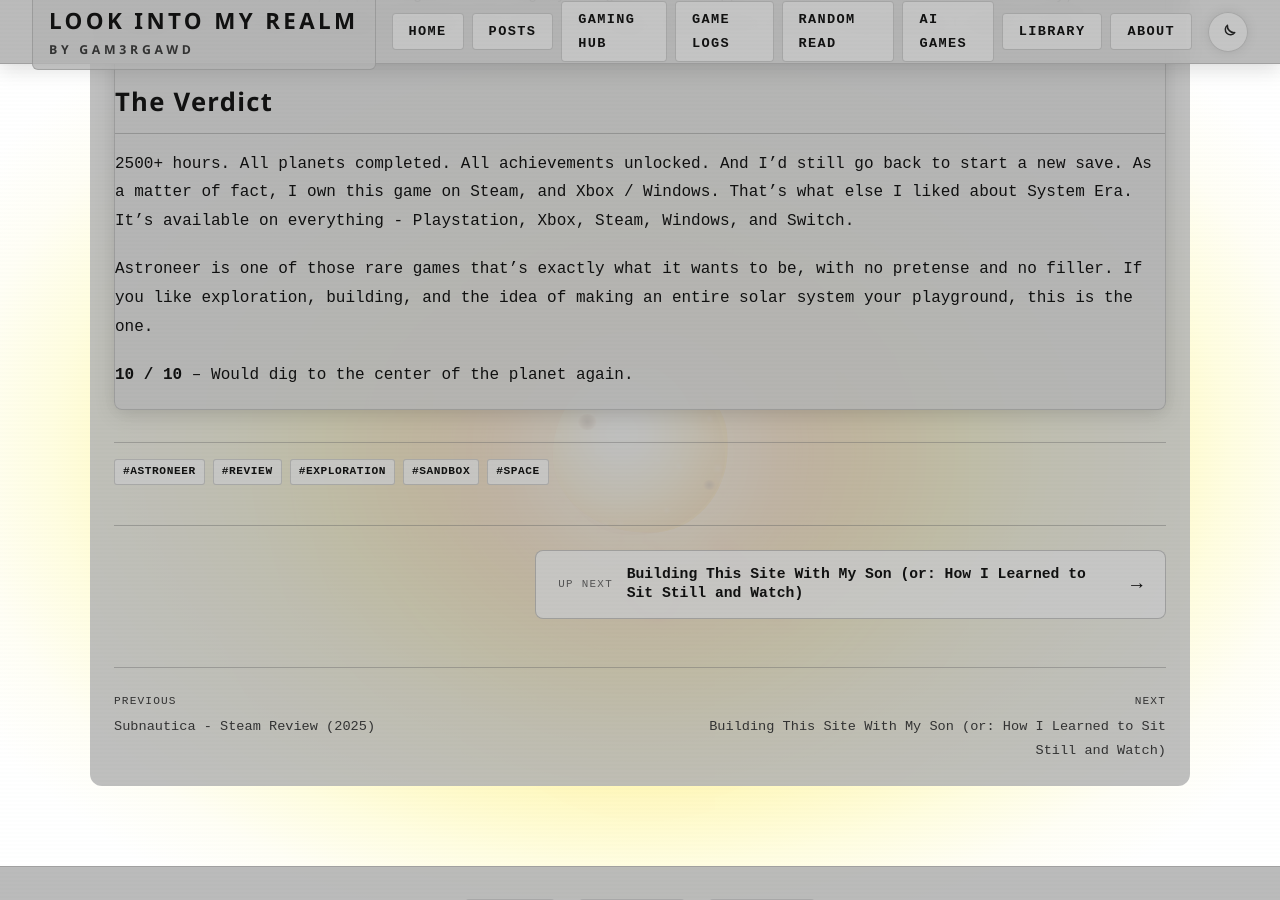
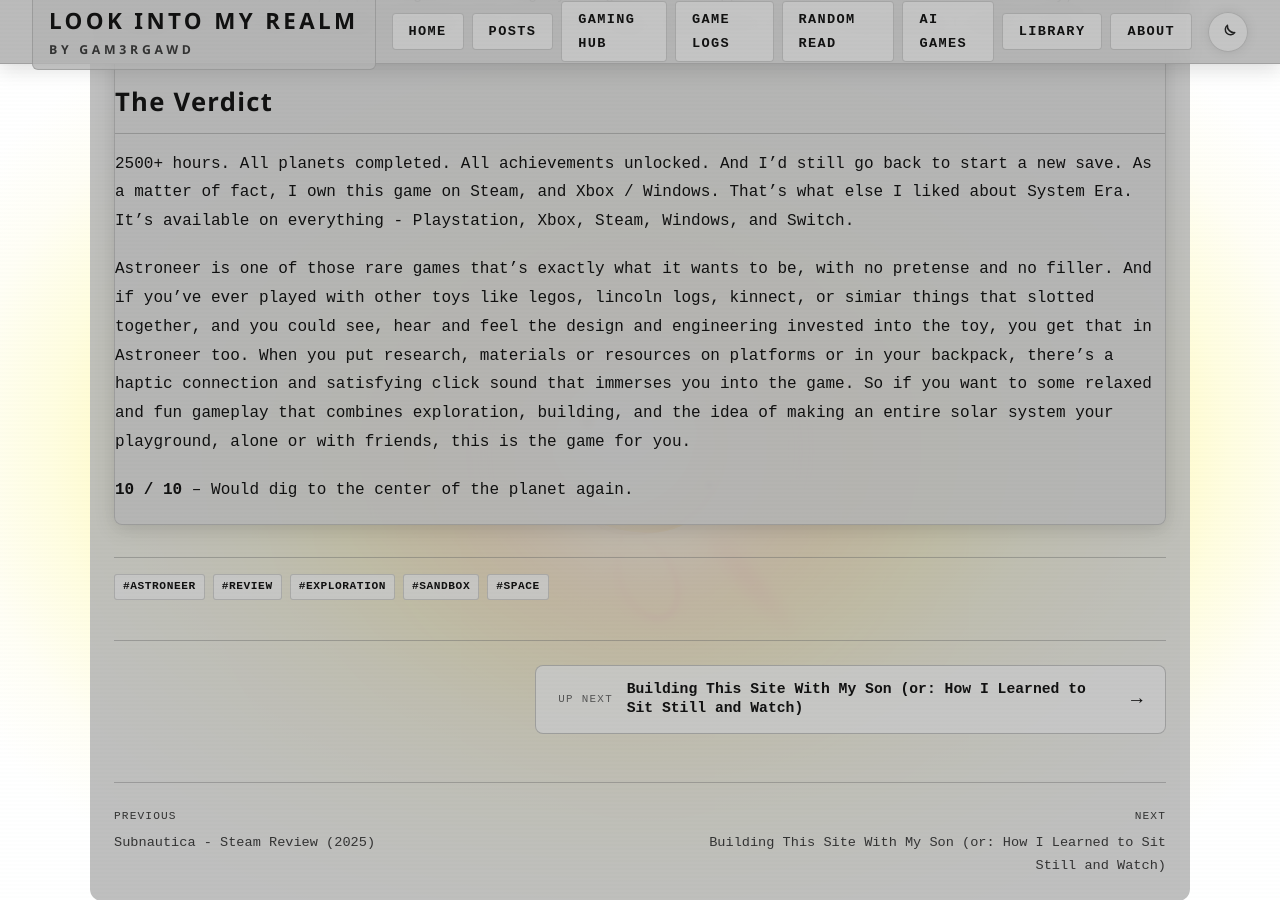
Before and after one commit to vitalnexus/blog, a Jekyll site: the page built from _posts/2026-02-20-astroneer-review.md, in a window 1280 px wide and 900 px high, scrolled down 3241 px. Built offline with Jekyll 4.4.1, drawn with Linux system fonts in a browser that asks for light colours.

Commit message:
feat: enhance Astroneer review with immersive gameplay description and toy analogy

```diff
--- a/_posts/2026-02-20-astroneer-review.md
+++ b/_posts/2026-02-20-astroneer-review.md
@@ -55,6 +55,6 @@ The learning curve is gentle but the game does not hold your hand with explanati
 
 2500+ hours. All planets completed. All achievements unlocked. And I'd still go back to start a new save. As a matter of fact, I own this game on Steam, and Xbox / Windows. That's what else I liked about System Era. It's available on everything - Playstation, Xbox, Steam, Windows, and Switch.
 
-Astroneer is one of those rare games that's exactly what it wants to be, with no pretense and no filler. If you like exploration, building, and the idea of making an entire solar system your playground, this is the one.
+Astroneer is one of those rare games that's exactly what it wants to be, with no pretense and no filler. And if you've ever played with other toys like legos, lincoln logs, kinnect, or simiar things that slotted together, and you could see, hear and feel the design and engineering invested into the toy, you get that in Astroneer too. When you put research, materials or resources on platforms or in your backpack, there's a haptic connection and satisfying click sound that immerses you into the game. So if you want to some relaxed and fun gameplay that combines exploration, building, and the idea of making an entire solar system your playground, alone or with friends, this is the game for you.
 
 **10 / 10** -- Would dig to the center of the planet again.
```
